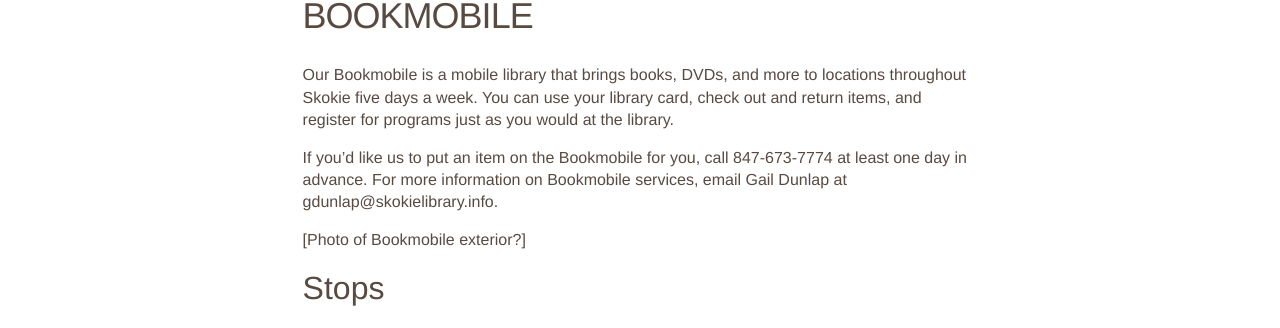
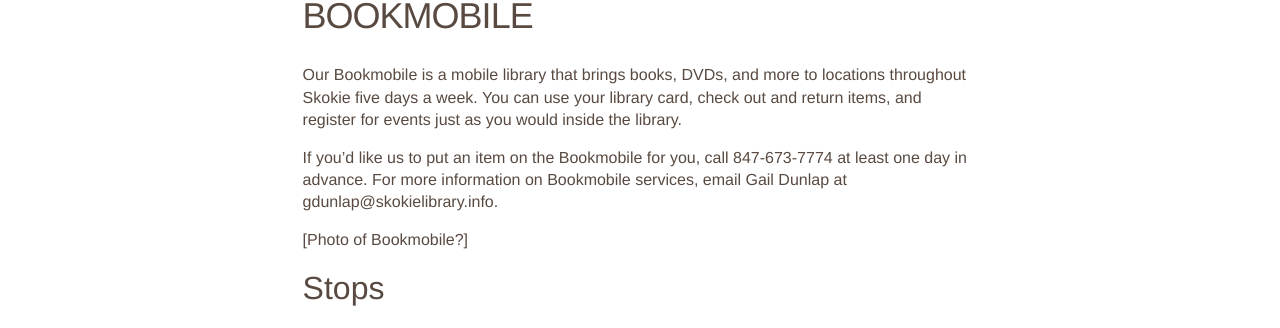
Before and after one commit to skokielibrary/spl-content, a Jekyll site: the page built from _content/annabelle/services--bookmobile.markdown, in a window 1280 px wide. Shown: the part 142-470 px from the top of the page. Built offline with Jekyll 4.4.1, drawn with Linux system fonts in a browser that asks for light colours; some web fonts are replaced.

Commit message:
Updated services--bookmobile.markdown

```diff
--- a/_content/annabelle/services--bookmobile.markdown
+++ b/_content/annabelle/services--bookmobile.markdown
@@ -4,11 +4,11 @@ title: Bookmobile
 published: true
 ---
 
-Our Bookmobile is a mobile library that brings books, DVDs, and more to locations throughout Skokie five days a week. You can use your library card, check out and return items, and register for programs just as you would at the library.
+Our Bookmobile is a mobile library that brings books, DVDs, and more to locations throughout Skokie five days a week. You can use your library card, check out and return items, and register for events just as you would inside the library.
 
 If you'd like us to put an item on the Bookmobile for you, call 847-673-7774 at least one day in advance. For more information on Bookmobile services, email Gail Dunlap at gdunlap@skokielibrary.info.
 
-[Photo of Bookmobile exterior?]
+[Photo of Bookmobile?]
 
 ##Stops
 
```
